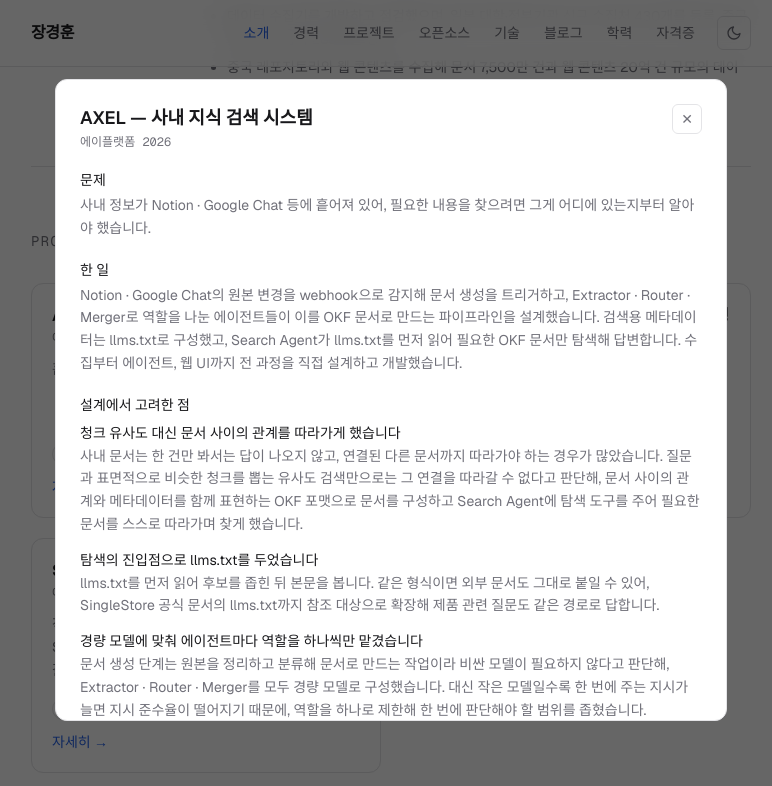
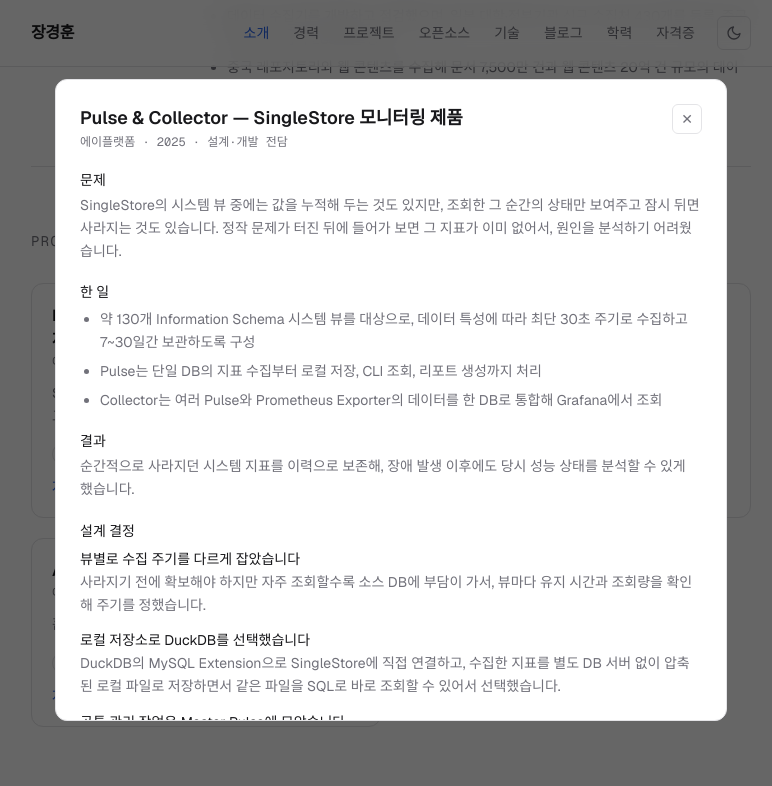
Before and after one commit to kyounghoonJang/portfolio, a Next.js app: page / in a window 1280 px wide. Both pictures are taken after a click on the button 455 px from the left and 2230 px from the top of the page. Shown: the part 1830-2616 px from the top of the page, without its empty margins (249-1021 px from the left). Built offline with nearby package versions, Linux system fonts and the light colour scheme; no server answers.

Commit message:
Improve portfolio project highlights

```diff
--- a/src/components/OpenSource.tsx
+++ b/src/components/OpenSource.tsx
@@ -1,22 +1,59 @@
 "use client";
 
 import { motion } from "motion/react";
-import { openSource } from "@/data/portfolio";
+import {
+  featuredOpenSource,
+  otherOpenSource,
+  type OpenSource as OpenSourceItem,
+} from "@/data/portfolio";
 
 function formatStars(n: number) {
   return n >= 1000 ? `${(n / 1000).toFixed(1)}k` : `${n}`;
 }
 
 export function OpenSource() {
+  const otherCount = otherOpenSource.reduce(
+    (total, item) => total + item.prs.length,
+    0,
+  );
+
   return (
     <div className="space-y-6">
-      {openSource.map((item, i) => (
+      {featuredOpenSource.map((item, i) => (
+        <OpenSourceCard key={item.project} item={item} index={i} />
+      ))}
+
+      <details className="group">
+        <summary className="flex cursor-pointer list-none items-center justify-between rounded-xl border border-border bg-card px-5 py-4 text-sm font-medium transition-colors hover:border-accent">
+          <span>More merged contributions</span>
+          <span className="flex items-center gap-2 font-mono text-xs text-muted">
+            {otherCount}
+            <span className="transition-transform group-open:rotate-180">⌄</span>
+          </span>
+        </summary>
+        <div className="mt-4 space-y-4">
+          {otherOpenSource.map((item, i) => (
+            <OpenSourceCard key={item.project} item={item} index={i} />
+          ))}
+        </div>
+      </details>
+    </div>
+  );
+}
+
+function OpenSourceCard({
+  item,
+  index,
+}: {
+  item: OpenSourceItem;
+  index: number;
+}) {
+  return (
     <motion.div
-          key={item.project}
       initial={{ opacity: 0, y: 24 }}
       whileInView={{ opacity: 1, y: 0 }}
       viewport={{ once: true, margin: "-60px" }}
-          transition={{ duration: 0.45, delay: i * 0.08 }}
+      transition={{ duration: 0.45, delay: index * 0.08 }}
       className="rounded-xl border border-border bg-card p-5"
     >
       <div className="flex flex-wrap items-baseline justify-between gap-2">
@@ -83,7 +120,5 @@
         </div>
       )}
     </motion.div>
-      ))}
-    </div>
   );
 }
--- a/src/components/Projects.tsx
+++ b/src/components/Projects.tsx
@@ -88,21 +88,34 @@
             </button>
           </div>
 
-          {(
-            [
-              ["문제", project.problem],
-              ["한 일", project.work],
-            ] as const
-          ).map(([label, body]) => (
-            <div key={label} className="mt-5">
-              <h4 className="text-sm font-medium">{label}</h4>
-              <p className="mt-1 text-sm leading-relaxed text-muted">{body}</p>
+          <div className="mt-5">
+            <h4 className="text-sm font-medium">문제</h4>
+            <p className="mt-1 text-sm leading-relaxed text-muted">
+              {project.problem}
+            </p>
+          </div>
+
+          <div className="mt-5">
+            <h4 className="text-sm font-medium">한 일</h4>
+            <ul className="mt-1.5 list-disc space-y-1.5 pl-5 text-sm leading-relaxed text-muted">
+              {project.work.map((w, i) => (
+                <li key={i}>{w}</li>
+              ))}
+            </ul>
+          </div>
+
+          {project.result && (
+            <div className="mt-5">
+              <h4 className="text-sm font-medium">결과</h4>
+              <p className="mt-1 text-sm leading-relaxed text-muted">
+                {project.result}
+              </p>
             </div>
-          ))}
+          )}
 
           {project.consideration && project.consideration.length > 0 && (
             <div className="mt-5">
-              <h4 className="text-sm font-medium">설계에서 고려한 점</h4>
+              <h4 className="text-sm font-medium">설계 결정</h4>
               <div className="mt-2 space-y-3.5">
                 {project.consideration.map((c, i) => (
                   <div key={i}>
--- a/src/data/portfolio.ts
+++ b/src/data/portfolio.ts
@@ -106,21 +106,93 @@
   summary: string; // 카드 앞면에 보이는 한 줄
   // 아래는 카드를 클릭하면 열리는 상세 내용입니다.
   problem: string; // 왜 만들었나
-  work: string; // 뭘 설계하고 구현했나
-  consideration?: { title: string; body: string }[]; // 설계에서 고려한 점
+  work: string[]; // 뭘 설계하고 구현했나 (경력처럼 불릿으로)
+  result?: string; // 그래서 무엇이 가능해졌나
+  consideration?: { title: string; body: string }[]; // 설계 결정
   diagram?: "axel" | "pulse" | "migration"; // 모달 안에 아키텍처 그림을 넣을 때
   tags: string[];
 };
 
 export const projects: Project[] = [
   {
+    title: "Pulse & Collector — SingleStore 모니터링 제품",
+    org: "에이플랫폼 · 2025 · 설계·개발 전담",
+    summary:
+      "SingleStore 성능 지표를 주기적으로 수집해 저장하고, 대시보드와 리포트로 확인하는 모니터링 제품.",
+    problem:
+      "SingleStore의 시스템 뷰 중에는 값을 누적해 두는 것도 있지만, 조회한 그 순간의 상태만 보여주고 잠시 뒤면 사라지는 것도 있습니다. 정작 문제가 터진 뒤에 들어가 보면 그 지표가 이미 없어서, 원인을 분석하기 어려웠습니다.",
+    work: [
+      "약 130개 Information Schema 시스템 뷰를 대상으로, 데이터 특성에 따라 최단 30초 주기로 수집하고 7~30일간 보관하도록 구성",
+      "Pulse는 단일 DB의 지표 수집부터 로컬 저장, CLI 조회, 리포트 생성까지 처리",
+      "Collector는 여러 Pulse와 Prometheus Exporter의 데이터를 한 DB로 통합해 Grafana에서 조회",
+    ],
+    result:
+      "순간적으로 사라지던 시스템 지표를 이력으로 보존해, 장애 발생 이후에도 당시 성능 상태를 분석할 수 있게 했습니다.",
+    consideration: [
+      {
+        title: "뷰별로 수집 주기를 다르게 잡았습니다",
+        body: "사라지기 전에 확보해야 하지만 자주 조회할수록 소스 DB에 부담이 가서, 뷰마다 유지 시간과 조회량을 확인해 주기를 정했습니다.",
+      },
+      {
+        title: "로컬 저장소로 DuckDB를 선택했습니다",
+        body: "DuckDB의 MySQL Extension으로 SingleStore에 직접 연결하고, 수집한 지표를 별도 DB 서버 없이 압축된 로컬 파일로 저장하면서 같은 파일을 SQL로 바로 조회할 수 있어서 선택했습니다.",
+      },
+      {
+        title: "공통 관리 작업은 Master Pulse에 모았습니다",
+        body: "프로세스가 두어 개인 규모라 별도 조정 계층을 두기보다 역할을 고정하는 편이 단순했습니다.",
+      },
+      {
+        title: "수집 주기를 고려해 프로세스별 부하를 나눴습니다",
+        body: "대상 개수만 같게 나누면 주기가 짧은 작업이 한쪽에 몰리기 때문에, 기동 시 주기를 기준으로 분배합니다.",
+      },
+    ],
+    diagram: "pulse",
+    tags: ["Python", "DuckDB", "SingleStore"],
+  },
+  {
+    title: "SingleStore 마이그레이션 도구",
+    org: "에이플랫폼 · 2025 · 설계·개발 전담",
+    summary:
+      "작업 스케줄에 따라 여러 소스 DB의 데이터를 SingleStore로 이관하고, 실패한 지점부터 다시 이어갈 수 있는 도구.",
+    problem:
+      "대량 데이터를 한 번에 이관하면 작업 중간에 실패했을 때 진행 상태를 확인하거나 특정 구간부터 다시 시작하기 어려웠습니다. 운영 중인 DB에서는 이관 작업 자체가 부하가 되기 때문에 실행 시간과 작업량도 조절해야 했습니다.",
+    work: [
+      "DB에 등록된 작업 스케줄을 기반으로 데이터를 여러 배치로 분할",
+      "Airflow가 각 배치의 실행과 진행 상태를 관리하고, 실제 전송은 Embulk가 담당",
+      "작업이 중단되면 완료된 배치는 건너뛰고 실패한 구간부터 재실행",
+    ],
+    consideration: [
+      {
+        title: "범위 단위로 데이터를 나눠 이관했습니다",
+        body: "타임스탬프나 ID처럼 범위를 나눌 수 있는 컬럼을 기준으로 이관 구간을 만들었습니다. 각 배치가 담당하는 범위와 완료 여부를 기록해, 작업이 중단되어도 이미 옮긴 범위는 다시 건드리지 않습니다.",
+      },
+      {
+        title: "이관 시점을 스케줄로 나눴습니다",
+        body: "운영 DB에 이관 부하가 한꺼번에 몰리면 안 되기 때문에, 작업별로 실행 시간을 지정할 수 있게 했습니다. 사용량이 적은 시간대에 몰아서 옮기거나, 여러 시간대로 쪼개 나눠 실행합니다.",
+      },
+      {
+        title: "데이터 전송은 Embulk에 맡겼습니다",
+        body: "데이터 이관은 실패하면 유실이나 중복으로 이어지는 영역이라, 직접 짜기보다 검증된 도구를 쓰는 편이 낫다고 봤습니다. 소스별 연결이 플러그인으로 분리되어 있어 새 소스를 추가해도 이관 로직은 그대로입니다. 대신 지원 소스가 Embulk 플러그인 범위로 제한되는 건 감수했습니다.",
+      },
+    ],
+    diagram: "migration",
+    tags: ["Airflow", "Embulk", "SingleStore"],
+  },
+  {
     title: "AXEL — 사내 지식 검색 시스템",
-    org: "에이플랫폼 2026",
+    org: "에이플랫폼 · 2026 · 설계·개발 전담",
     summary:
       "흩어진 사내 문서 기반 사내 검색 시스템.",
     problem:
-      "사내 정보가 Notion · Google Chat 등에 흩어져 있어, 필요한 내용을 찾으려면 그게 어디에 있는지부터 알아야 했습니다.",
-    work: "Notion · Google Chat의 원본 변경을 webhook으로 감지해 문서 생성을 트리거하고, Extractor · Router · Merger로 역할을 나눈 에이전트들이 이를 OKF 문서로 만드는 파이프라인을 설계했습니다. 검색용 메타데이터는 llms.txt로 구성했고, Search Agent가 llms.txt를 먼저 읽어 필요한 OKF 문서만 탐색해 답변합니다. 수집부터 에이전트, 웹 UI까지 전 과정을 직접 설계하고 개발했습니다.",
+      "사내 정보가 Notion · Google Chat 등에 흩어져 있어 저장 위치를 알아야 했고, 검색하더라도 원하는 정보를 정확히 찾기 어려웠습니다.",
+    work: [
+      "수집부터 에이전트, 웹 UI까지 전 과정을 설계하고 개발",
+      "Notion과 Google Chat의 원본 변경을 webhook으로 감지해 문서 생성을 트리거",
+      "Extractor, Router, Merger로 역할을 나눈 에이전트가 원본을 OKF 문서로 생성",
+      "검색용 메타데이터를 llms.txt로 구성하고, Search Agent가 이를 먼저 읽어 필요한 문서만 탐색",
+    ],
+    result:
+      "사용자는 문서가 어디에 있는지, 어떤 검색어를 써야 하는지 몰라도 한 화면에서 질문해 관련 사내 문서를 찾을 수 있게 됐습니다.",
     consideration: [
       {
         title: "청크 유사도 대신 문서 사이의 관계를 따라가게 했습니다",
@@ -137,60 +209,6 @@
     ],
     diagram: "axel",
     tags: ["Python", "LLM Agent", "OpenRouter"],
-  },
-  {
-    title: "Pulse & Collector — SingleStore 모니터링 제품",
-    org: "에이플랫폼 2025",
-    summary:
-      "SingleStore 성능 지표를 주기적으로 수집해 저장하고, 대시보드와 리포트로 확인하는 모니터링 제품.",
-    problem:
-      "SingleStore의 시스템 뷰 중에는 값을 누적해 두는 것도 있지만, 조회한 그 순간의 상태만 보여주고 잠시 뒤면 사라지는 것도 있습니다. 정작 문제가 터진 뒤에 들어가 보면 그 지표가 이미 없어서, 원인을 분석하기 어려웠습니다.",
-    work: "Information Schema의 시스템 뷰에서 성능 지표를 주기적으로 수집하고 저장하는 구조를 설계했습니다. Pulse는 단일 DB를 대상으로 지표 수집, 로컬 저장, CLI 조회, 리포트 생성을 처리합니다. 여러 DB를 함께 봐야 할 때는 Collector가 각 Pulse와 Prometheus Exporter 등의 데이터를 한 DB로 모으고, Grafana에서 통합해 보여줍니다.",
-    consideration: [
-      {
-        title: "뷰별로 수집 주기를 다르게 잡았습니다",
-        body: "각 시스템 뷰마다 데이터가 유지되는 시간과 한 번에 조회되는 양이 다릅니다. 사라지기 전에 잡아야 하는 뷰는 주기를 짧게, 조회 비용이 큰 뷰는 상대적으로 길게 잡았습니다. 수집 대상 뷰를 하나씩 확인해 정했습니다.",
-      },
-      {
-        title: "로컬 저장소로 DuckDB를 선택했습니다",
-        body: "Pulse를 별도의 DB 서버 없이 설치해서 쓸 수 있게 하고 싶었습니다. 수집 데이터가 계속 쌓이는 구조라 컬럼 기반 압축이 되고, 파일에 저장한 데이터를 SQL로 바로 조회할 수 있는 DuckDB가 맞았습니다. 저장과 CLI 조회가 파일 하나에서 끝납니다.",
-      },
-      {
-        title: "공통 관리 작업은 Master Pulse에 모았습니다",
-        body: "여러 Pulse가 지표 수집을 나눠 처리하고, 보관 기간이 지난 데이터 정리나 전체 상태 확인처럼 한 곳에서만 해야 하는 작업은 Master Pulse가 맡습니다. 역할이 고정되어 있어 별도의 관리 구조 없이 단순하게 운영할 수 있습니다.",
-      },
-      {
-        title: "수집 주기를 고려해 프로세스별 부하를 나눴습니다",
-        body: "수집 대상마다 주기가 달라서, 단순히 대상 개수만 같게 나누면 특정 프로세스에 작업이 몰릴 수 있습니다. 기동 시 각 대상의 수집 주기를 기준으로 작업을 분배해 Pulse별 수집 부하가 한쪽으로 치우치지 않게 했습니다.",
-      },
-    ],
-    diagram: "pulse",
-    tags: ["Python", "DuckDB", "SingleStore"],
-  },
-  {
-    title: "SingleStore 마이그레이션 도구",
-    org: "에이플랫폼 2025",
-    summary:
-      "작업 스케줄에 따라 여러 소스 DB의 데이터를 SingleStore로 이관하고, 실패한 지점부터 다시 이어갈 수 있는 도구.",
-    problem:
-      "대량 데이터를 한 번에 이관하면 작업 중간에 실패했을 때 진행 상태를 확인하거나 특정 구간부터 다시 시작하기 어려웠습니다. 운영 중인 DB에서는 이관 작업 자체가 부하가 되기 때문에 실행 시간과 작업량도 조절해야 했습니다.",
-    work: "DB에 등록된 작업 스케줄을 기반으로 데이터를 여러 배치로 나누고, Airflow가 각 배치의 실행과 진행 상태를 관리합니다. 실제 데이터 전송은 Embulk가 담당하며, 작업이 중단되면 완료된 배치는 건너뛰고 실패한 구간부터 다시 실행합니다.",
-    consideration: [
-      {
-        title: "범위 단위로 데이터를 나눠 이관했습니다",
-        body: "타임스탬프나 ID처럼 범위를 나눌 수 있는 컬럼을 기준으로 이관 구간을 만들었습니다. 각 배치가 담당하는 범위와 완료 여부를 기록해, 작업이 중단되어도 이미 옮긴 범위는 다시 건드리지 않습니다.",
-      },
-      {
-        title: "이관 시점을 스케줄로 나눴습니다",
-        body: "운영 DB에 이관 부하가 한꺼번에 몰리면 안 되기 때문에, 작업별로 실행 시간을 지정할 수 있게 했습니다. 사용량이 적은 시간대에 몰아서 옮기거나, 여러 시간대로 쪼개 나눠 실행합니다.",
-      },
-      {
-        title: "데이터 전송은 Embulk에 맡겼습니다",
-        body: "데이터 이관은 실패하면 유실이나 중복으로 이어지는 영역이라, 직접 짜기보다 검증된 도구를 쓰는 편이 낫다고 봤습니다. 소스별 연결이 플러그인으로 분리되어 있어 새 소스를 추가해도 이관 로직은 그대로입니다. 대신 지원 소스가 Embulk 플러그인 범위로 제한되는 건 감수했습니다.",
-      },
-    ],
-    diagram: "migration",
-    tags: ["Airflow", "Embulk", "SingleStore"],
   },
 ];
 
@@ -410,3 +428,52 @@
   };
   })
   .filter((p) => p.prs.length > 0);
+
+const featuredOpenSourceConfig = [
+  {
+    project: "Cilium",
+    blurb:
+      "CiliumPodIPPool v2 API를 도입하고 ReservedRange를 확장한 뒤, 기존 저장 버전을 v2로 전환할 수 있도록 완성했습니다.",
+    prUrls: [
+      "https://github.com/cilium/cilium/pull/44383",
+      "https://github.com/cilium/cilium/pull/46880",
+      "https://github.com/cilium/cilium/pull/48411",
+    ],
+  },
+  {
+    project: "Podman",
+    blurb:
+      "podman volume prune 실행 전에 삭제 대상을 확인할 수 있는 --dry-run 기능을 추가했습니다.",
+    prUrls: [
+      "https://github.com/podman-container-tools/podman/pull/28673",
+    ],
+  },
+] as const;
+
+const featuredPrUrls = new Set<string>(
+  featuredOpenSourceConfig.flatMap(({ prUrls }) => prUrls),
+);
+
+export const featuredOpenSource: OpenSource[] = featuredOpenSourceConfig.flatMap(
+  ({ project, blurb, prUrls }) => {
+    const source = openSource.find((item) => item.project === project);
+    if (!source) return [];
+
+    return [{
+      ...source,
+      blurb,
+      prs: prUrls.flatMap((url) => {
+        const pr = source.prs.find((item) => item.url === url);
+        return pr ? [pr] : [];
+      }),
+      relatedPosts: undefined,
+    }];
+  },
+);
+
+export const otherOpenSource: OpenSource[] = openSource
+  .map((item) => ({
+    ...item,
+    prs: item.prs.filter((pr) => !featuredPrUrls.has(pr.url)),
+  }))
+  .filter((item) => item.prs.length > 0);
```
Lines whose indentation alone changed are shown as unchanged.
